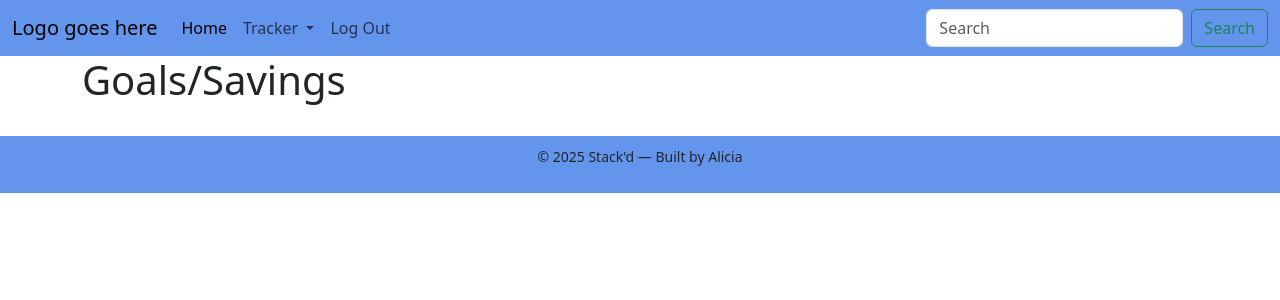
After one commit to romanalicia/financeTracker, a Flask app: page /goals-and-savings in a window 1280 px wide. The commit adds this page. Shown: the top 300 px of the page. Run offline with Flask 3, Linux system fonts and the light colour scheme; a user stored in the database is signed in.

Commit message:
create goals and savings page

```diff
--- /dev/null
+++ b/website/templates/goals-and-savings.html
@@ -0,0 +1,8 @@
+<!-- page extends to template.html -->
+{% extends "template.html" %} {% block title %} Goals/Savings {% endblock %}
+
+<!-- login page content -->
+{% block content %}
+<h1>Goals/Savings</h1>
+
+{% endblock %}
--- a/website/templates/template.html
+++ b/website/templates/template.html
@@ -1,34 +1,65 @@
 <!DOCTYPE html>
 <html lang="en">
   <head>
-    <meta charset="UTF-8">
-    <meta http-equiv="X-UA-Compatible" content="IE=edge">
-    <meta name="viewport" content="width=device-width, initial-scale=1.0">
-    <link rel="stylesheet" type="text/css" href="{{ url_for('static', filename='main.css') }}">
-    <link href="https://cdn.jsdelivr.net/npm/bootstrap@5.3.5/dist/css/bootstrap.min.css" rel="stylesheet" integrity="sha384-SgOJa3DmI69IUzQ2PVdRZhwQ+dy64/BUtbMJw1MZ8t5HZApcHrRKUc4W0kG879m7" crossorigin="anonymous">
+    <meta charset="UTF-8" />
+    <meta http-equiv="X-UA-Compatible" content="IE=edge" />
+    <meta name="viewport" content="width=device-width, initial-scale=1.0" />
+    <link
+      rel="stylesheet"
+      type="text/css"
+      href="{{ url_for('static', filename='main.css') }}"
+    />
+    <link
+      href="https://cdn.jsdelivr.net/npm/bootstrap@5.3.5/dist/css/bootstrap.min.css"
+      rel="stylesheet"
+      integrity="sha384-SgOJa3DmI69IUzQ2PVdRZhwQ+dy64/BUtbMJw1MZ8t5HZApcHrRKUc4W0kG879m7"
+      crossorigin="anonymous"
+    />
     <title>{% block title %} {% endblock %} - Stack'd</title>
   </head>
   <body>
     <nav class="navbar navbar-expand-lg">
       <div class="container-fluid">
         <a class="navbar-brand" href="#">Logo goes here</a>
-          <button class="navbar-toggler" type="button" data-bs-toggle="collapse" data-bs-target="#navbarSupportedContent" aria-controls="navbarSupportedContent" aria-expanded="false" aria-label="Toggle navigation">
+        <button
+          class="navbar-toggler"
+          type="button"
+          data-bs-toggle="collapse"
+          data-bs-target="#navbarSupportedContent"
+          aria-controls="navbarSupportedContent"
+          aria-expanded="false"
+          aria-label="Toggle navigation"
+        >
           <span class="navbar-toggler-icon"></span>
         </button>
         <div class="collapse navbar-collapse" id="navbarSupportedContent">
           <ul class="navbar-nav me-auto mb-2 mb-lg-0">
             <li class="nav-item">
-                <a class="nav-link active" aria-current="page" href="/home">Home</a>
+              <a class="nav-link active" aria-current="page" href="/home"
+                >Home</a
+              >
             </li>
             {% if user.is_authenticated %}
             <li class="nav-item dropdown">
-                <a class="nav-link dropdown-toggle" href="#" role="button" data-bs-toggle="dropdown" aria-expanded="false">
+              <a
+                class="nav-link dropdown-toggle"
+                href="#"
+                role="button"
+                data-bs-toggle="dropdown"
+                aria-expanded="false"
+              >
                 Tracker
               </a>
               <ul class="dropdown-menu">
-                  <li><a class="dropdown-item" href="/track-expenses">Expenses</a></li>
-                  <li><a class="dropdown-item" href="#">Goals/Savings</a></li>
-                  <li><hr class="dropdown-divider"></li>
+                <li>
+                  <a class="dropdown-item" href="/track-expenses">Expenses</a>
+                </li>
+                <li>
+                  <a class="dropdown-item" href="/goals-and-savings"
+                    >Goals/Savings</a
+                  >
+                </li>
+                <li><hr class="dropdown-divider" /></li>
                 <li><a class="dropdown-item" href="#">Something</a></li>
               </ul>
             </li>
@@ -45,17 +76,23 @@
             {% endif %}
           </ul>
           <form class="d-flex" role="search">
-              <input class="form-control me-2" type="search" placeholder="Search" aria-label="Search">
-              <button class="btn btn-outline-success" type="submit">Search</button>
+            <input
+              class="form-control me-2"
+              type="search"
+              placeholder="Search"
+              aria-label="Search"
+            />
+            <button class="btn btn-outline-success" type="submit">
+              Search
+            </button>
           </form>
         </div>
       </div>
     </nav>
     <!-- Flash messages -->
-          {% with messages = get_flashed_messages(with_categories=True) %}
-          {% if messages %}
-            {% for category, message in messages %}
-            {% if category == "error" %}
+    {% with messages = get_flashed_messages(with_categories=True) %} {% if
+    messages %} {% for category, message in messages %} {% if category ==
+    "error" %}
     <div class="alert alert-danger alert-dismissible fade show" role="alert">
       {{message}}
       <button type="button" class="btn-close" data-bs-dismiss="alert"></button>
@@ -65,15 +102,12 @@
       {{message}}
       <button type="button" class="btn-close" data-bs-dismiss="alert"></button>
     </div>
-            {% endif %}
-            {% endfor %}
-          {% endif %}
-          {% endwith %}
+    {% endif %} {% endfor %} {% endif %} {% endwith %}
 
     <div class="container">{% block content %} {% endblock %}</div>
     <script src="https://cdn.jsdelivr.net/npm/bootstrap@5.3.5/dist/js/bootstrap.bundle.min.js"></script>
   </body>
-    <br>
+  <br />
   <footer>
     <p>&copy; 2025 Stack'd — Built by Alicia</p>
   </footer>
--- a/website/views.py
+++ b/website/views.py
@@ -9,7 +9,14 @@ views = Blueprint("views", __name__)
 def home():
     return render_template("home.html", user=current_user)
 
+
 @views.route("/track-expenses", methods=['GET', 'POST'])
 @login_required
 def track_expenses():
     return render_template("track_expenses.html", user=current_user)
+
+
+@views.route("/goals-and-savings", methods=['GET', 'POST'])
+@login_required
+def goals_and_expenses():
+    return render_template("goals-and-savings.html", user=current_user)
```
Lines whose indentation alone changed are shown as unchanged.
